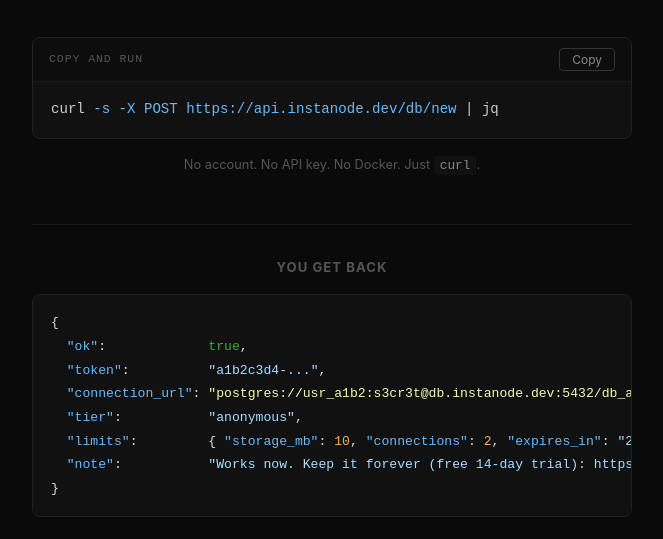
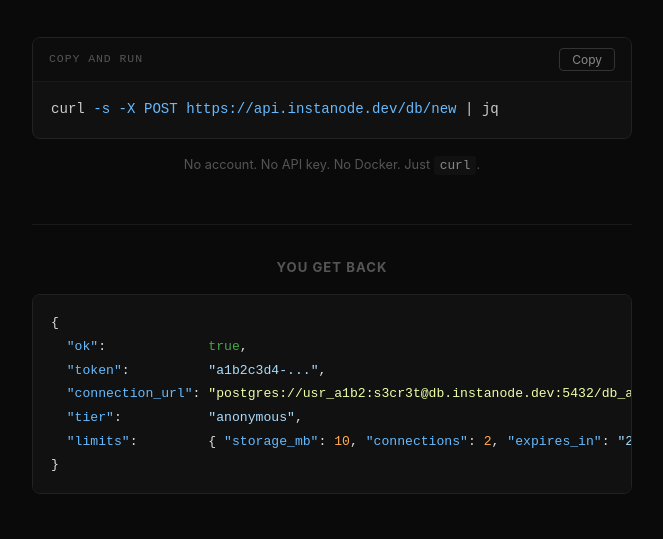
Before and after one commit to InstaNode-dev/instant-lite-web, a website: page index.html in a window 1280 px wide. Shown: the part 245-784 px from the top of the page, without its empty margins (308-971 px from the left). Drawn offline with Linux system fonts and the light colour scheme.

Commit message:
response

```diff
--- a/index.html
+++ b/index.html
@@ -288,7 +288,6 @@
   <span class="k">"connection_url"</span>: <span class="v">"postgres://usr_a1b2:s3cr3t@db.instanode.dev:5432/db_a1b2"</span>,
   <span class="k">"tier"</span>:           <span class="s">"anonymous"</span>,
   <span class="k">"limits"</span>:         { <span class="k">"storage_mb"</span>: <span class="n">10</span>, <span class="k">"connections"</span>: <span class="n">2</span>, <span class="k">"expires_in"</span>: <span class="s">"24h"</span> },
-  <span class="k">"note"</span>:           <span class="s">"Works now. Keep it forever (free 14-day trial): https://..."</span>
 }</div>
     </div>
 
```
